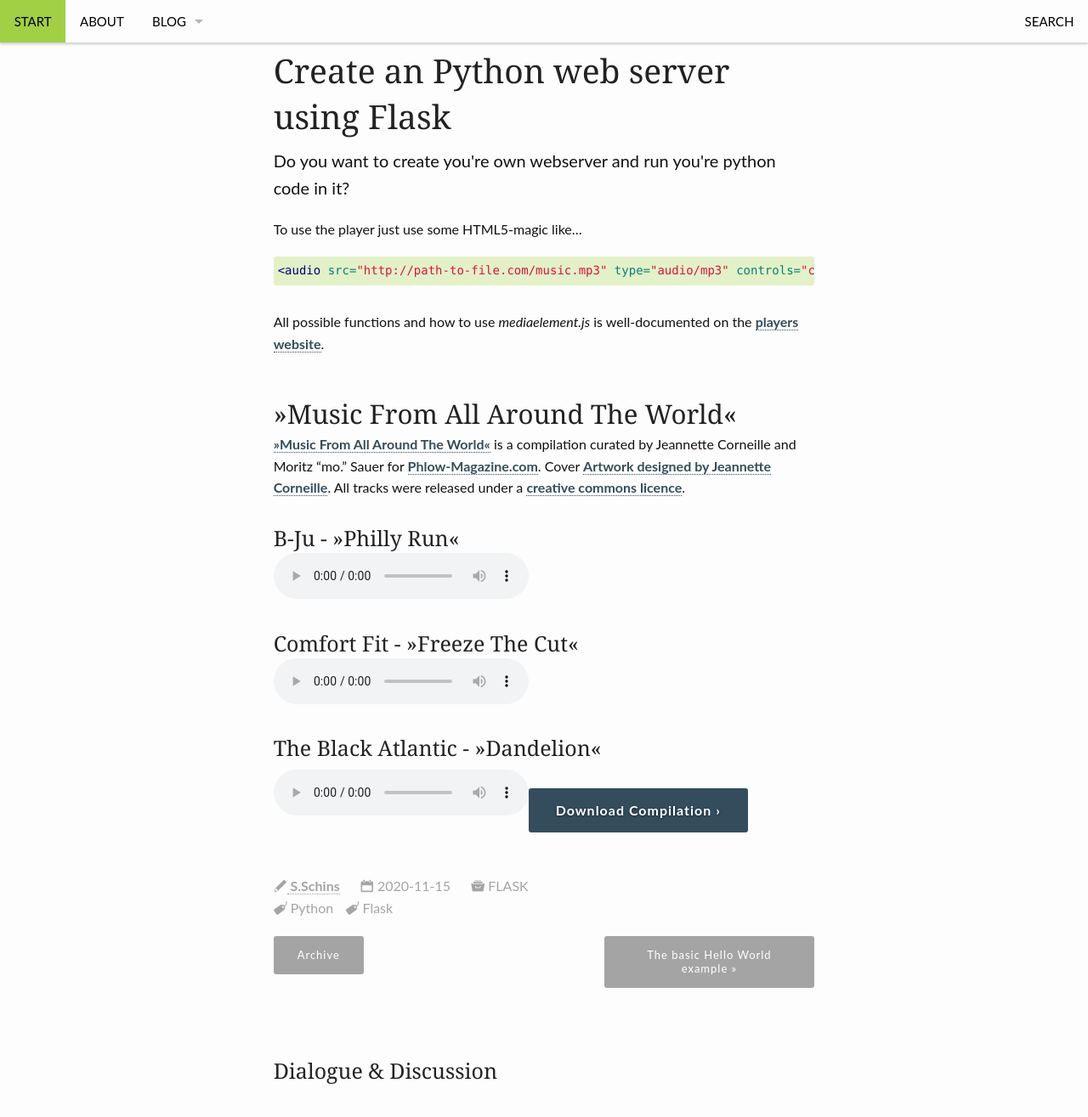
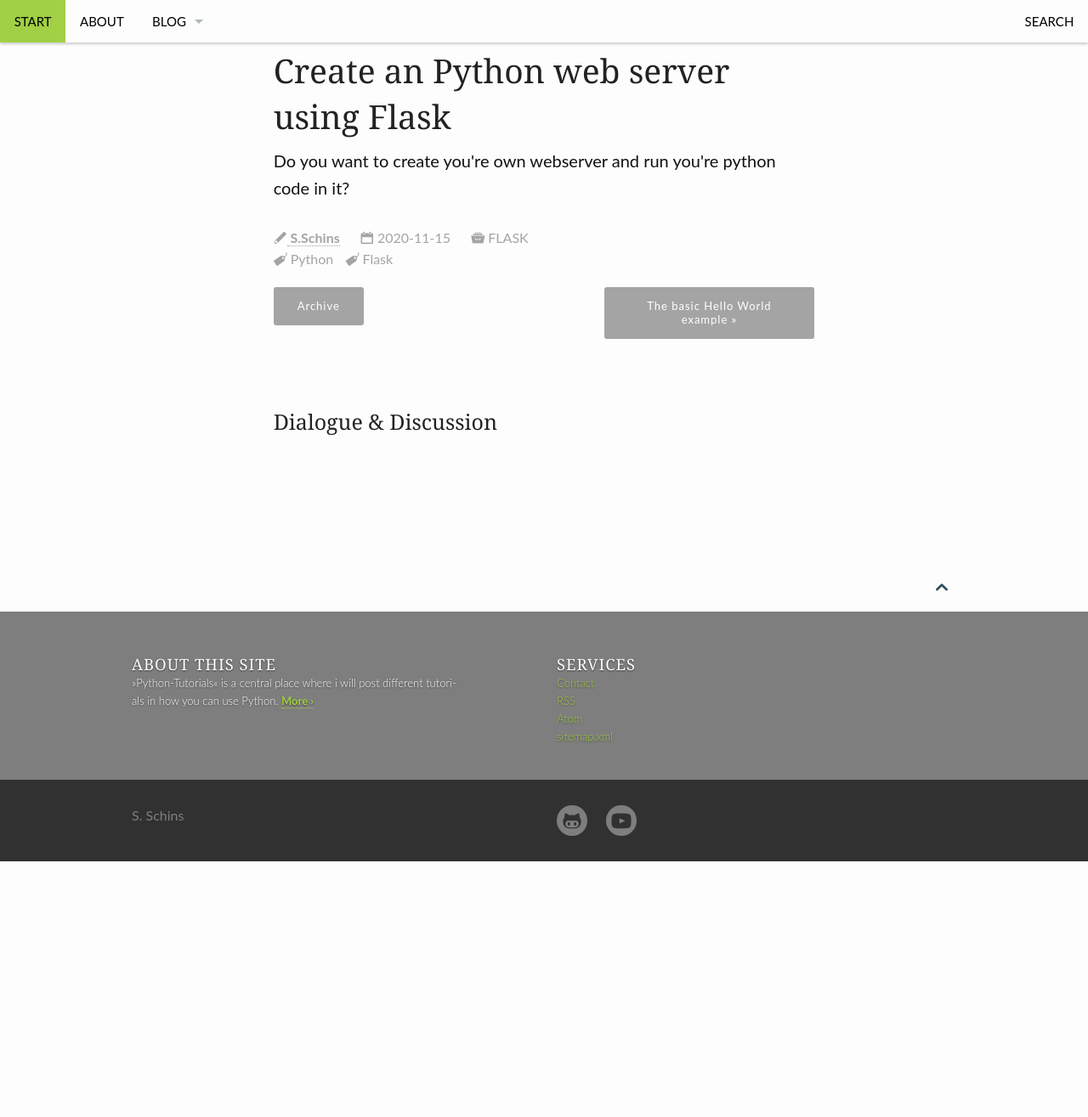
Before and after one commit to squandor/pytut.github.io, a Jekyll site: the page built from _posts/Flask/2020-11-15-python-flask.md, in a window 1280 px wide and 1400 px high, scrolled down 478 px. Shown: the top 1315 px of the window at 85% size. Built offline with Jekyll 4.4.1, drawn with Linux system fonts in a browser that asks for light colours; comment, search, counter and statistics services are not loaded; after the commit the page ends 1492 px from its top, so only the background shows below that.

Commit message:
updated temp

```diff
--- a/_posts/Flask/2020-11-15-python-flask.md
+++ b/_posts/Flask/2020-11-15-python-flask.md
@@ -24,46 +24,3 @@ image:
 mediaplayer: false
 comments: true
 ---
-
-
-To use the player just use some HTML5-magic like...
-
-{% highlight html %}
-<audio src="http://path-to-file.com/music.mp3" type="audio/mp3" controls="controls"></audio>
-{% endhighlight %}
-
-All possible functions and how to use *mediaelement.js* is well-documented on the [players website][1].
-
-
-
-## »Music From All Around The World«
-
-[»Music From All Around The World«][5] is a compilation curated by Jeannette Corneille and Moritz "mo." Sauer for [Phlow-Magazine.com][4]. Cover [Artwork designed by Jeannette Corneille][1]. All tracks were released under a [creative commons licence][2].
-
-### B-Ju - »Philly Run«
-
-<audio src="http://archive.org/download/music_from_all_around_the_world/13._music_from_all_around_the_world_-_b-ju_-_philly_run.mp3" type="audio/mp3" controls="controls"></audio>
-
-### Comfort Fit - »Freeze The Cut«
-
-<audio src="http://archive.org/download/music_from_all_around_the_world/05._music_from_all_around_the_world_-_comfort_fit_-_freeze_the_cut_opolopos_emotional_draft_remix.mp3" type="audio/mp3" controls="controls"></audio>
-
-### The Black Atlantic - »Dandelion«
-
-<audio src="http://archive.org/download/music_from_all_around_the_world/02._music_from_all_around_the_world_-_the_black_atlantic_-_dandelion.mp3" type="audio/mp3" controls="controls"></audio>
-
-[Download Compilation ›](https://archive.org/details/music_from_all_around_the_world)
-{: .t30 .button .radius}
-
-
-
- [1]: http://mediaelementjs.com/
- [2]: http://jcorneille.de/
- [3]: www.creativecommons.org/licenses/by-nc-nd/3.0/
- [4]: http://phlow-magazine.com/
- [5]: https://archive.org/details/music_from_all_around_the_world
- [6]: #
- [7]: #
- [8]: #
- [9]: #
- [10]: #
```
